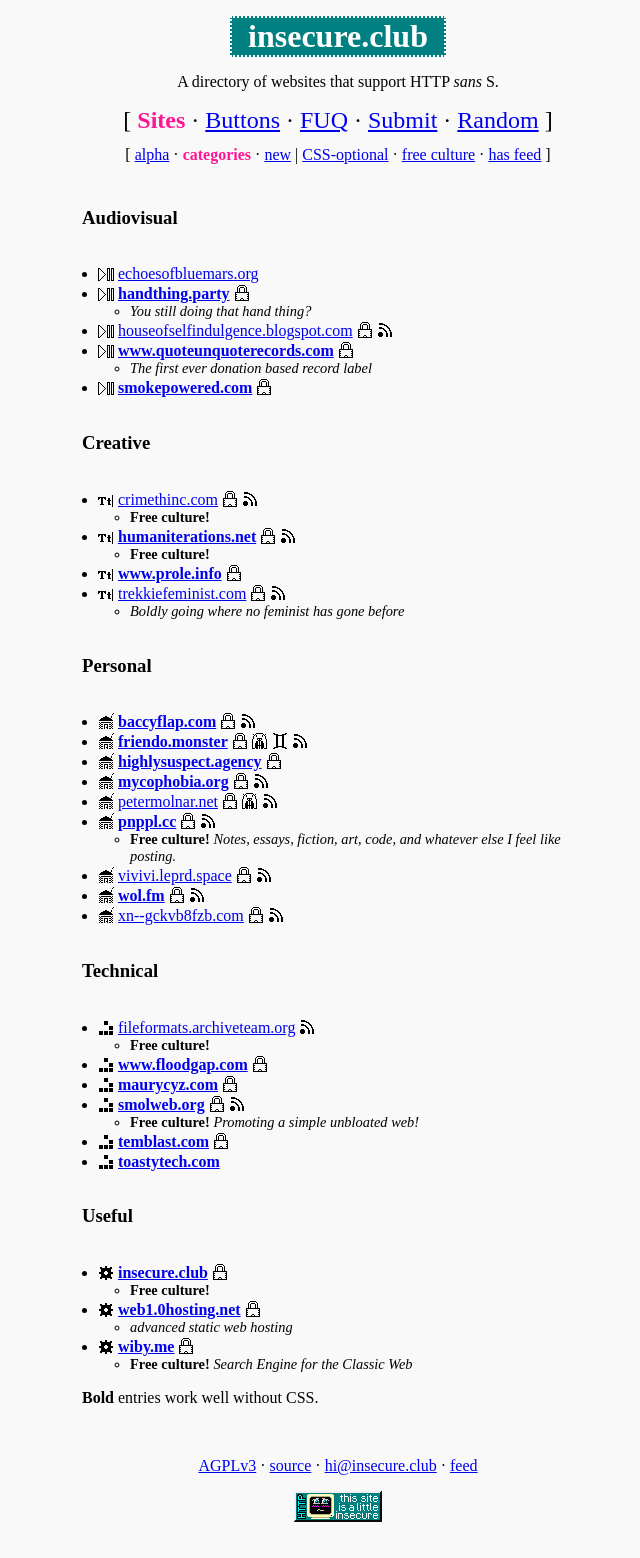
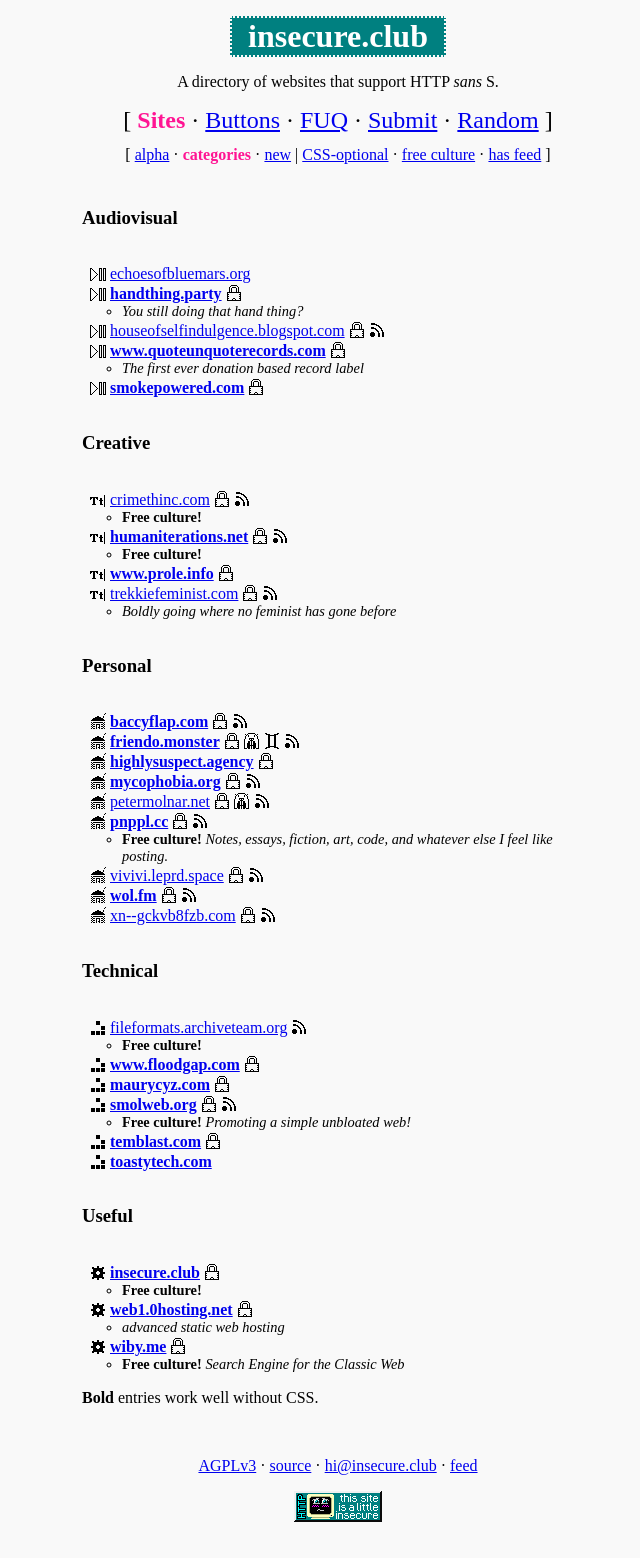
Before and after one commit to pnppl/insecure.club, a PHP site: page /cat/index.html in a window 1280 px wide. Shown: the whole page, without its empty margins (302-942 px from the left). Run offline with PHP 8.4, Linux system fonts and the light colour scheme.

Commit message:
remove list bullet from sites lists since we have the category icons

```diff
--- a/insecure.css
+++ b/insecure.css
@@ -64,6 +64,10 @@ ul ul {
 	max-width: 80%;
 	padding: 0 1em 1em 1em;
 }
+#main > ul {
+	list-style: none;
+	padding-left: 0.5em;
+}
 .additional {
 	font-size: 0.9em;
 }
```
